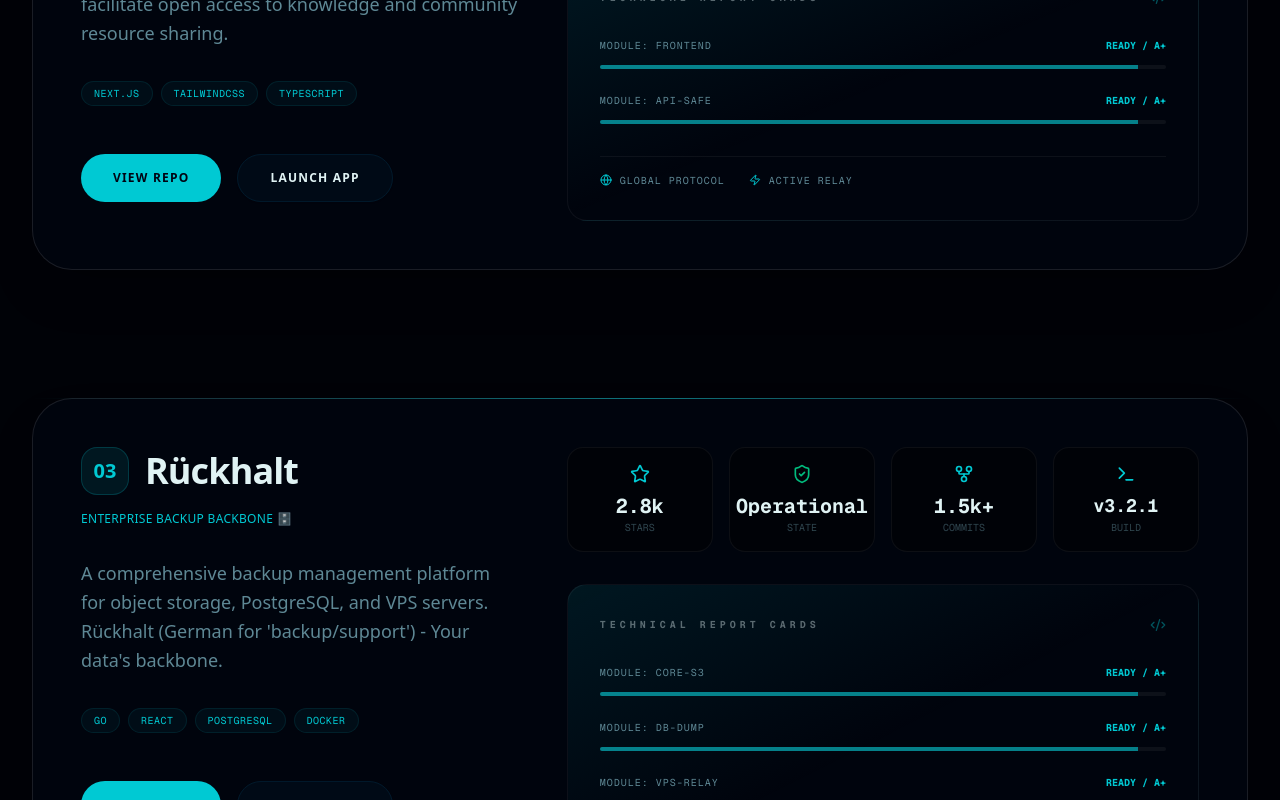
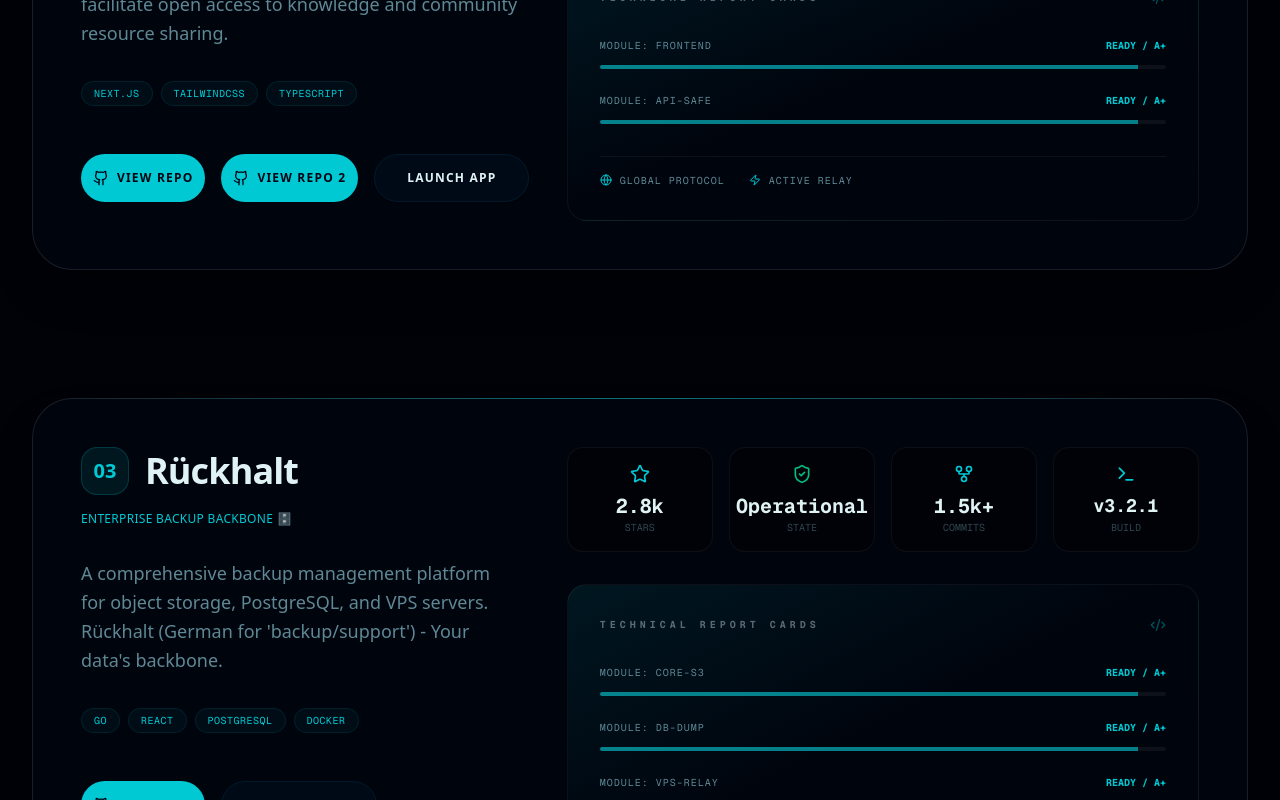
Before and after one commit to NesoHQ/nesohq, a Next.js app: page / in a window 1280 px wide. Shown: the part 2220-3020 px from the top of the page. Built offline with nearby package versions, Linux system fonts and the light colour scheme.

Commit message:
update link

```diff
--- a/app/oss-projects/page.tsx
+++ b/app/oss-projects/page.tsx
@@ -55,7 +55,8 @@
     tags: ["EdTech", "Classic UI", "Learning"],
     links: {
       repo: "https://github.com/NesoHQ/amar-pathagar-frontend",
-      live: "http://91.98.134.15:3000/",
+      repo2: "https://github.com/NesoHQ/amar-pathagar-backend",
+      live: "https://amarpathagar.nesohq.org/",
     },
     version: "v1.8.2",
     status: "Active",
@@ -269,6 +270,24 @@
                             Repo
                           </a>
                         </Button>
+                        {selectedProject.links.repo2 && (
+                          <Button
+                            size="sm"
+                            variant="outline"
+                            className="rounded-full border-primary/20 hover:bg-primary/10 font-bold uppercase tracking-widest text-[10px]"
+                            asChild
+                          >
+                            <a
+                              href={selectedProject.links.repo2}
+                              target="_blank"
+                              rel="noopener noreferrer"
+                              className="flex items-center gap-2"
+                            >
+                              <Github className="h-4 w-4" />
+                              Repo 2
+                            </a>
+                          </Button>
+                        )}
                         <Button
                           size="sm"
                           className="rounded-full bg-primary text-primary-foreground dark:text-black hover:bg-primary/90 font-bold uppercase tracking-widest text-[10px]"
--- a/components/hot-oss.tsx
+++ b/components/hot-oss.tsx
@@ -8,6 +8,7 @@
   Terminal,
   Code2,
   Globe,
+  Github,
 } from "lucide-react";
 import { Button } from "@/components/ui/button";
 import Link from "next/link";
@@ -29,7 +30,7 @@
     tags: ["Knowledge Vault", "Community Driven"],
     links: {
       repo: "https://github.com/NesoHQ/bgce-archive",
-      live: "https://archive.bgce.org",
+      live: "https://bgceac.nesohq.org/",
     },
     reportCards: ["Cortex", "Ecommerce", "Skeleton"],
   },
@@ -49,7 +50,8 @@
     tags: ["EdTech", "Classic UI"],
     links: {
       repo: "https://github.com/NesoHQ/amar-pathagar-frontend",
-      live: "http://91.98.134.15:3000/",
+      repo2: "https://github.com/NesoHQ/amar-pathagar-backend",
+      live: "https://amarpathagar.nesohq.org/",
     },
     reportCards: ["Frontend", "API-Safe"],
   },
@@ -149,10 +151,30 @@
                         asChild
                         className="h-12 px-8 rounded-full bg-primary text-primary-foreground hover:scale-105 transition-all font-bold uppercase tracking-widest text-xs shadow-[0_0_20px_rgba(var(--primary),0.3)]"
                       >
-                        <Link href={project.links.repo} target="_blank">
+                        <Link
+                          href={project.links.repo}
+                          target="_blank"
+                          className="flex items-center gap-2"
+                        >
+                          <Github className="h-4 w-4" />
                           View Repo
                         </Link>
                       </Button>
+                      {project.links.repo2 && (
+                        <Button
+                          asChild
+                          className="h-12 px-8 rounded-full bg-primary text-primary-foreground hover:scale-105 transition-all font-bold uppercase tracking-widest text-xs shadow-[0_0_20px_rgba(var(--primary),0.3)]"
+                        >
+                          <Link
+                            href={project.links.repo2}
+                            target="_blank"
+                            className="flex items-center gap-2"
+                          >
+                            <Github className="h-4 w-4" />
+                            View Repo 2
+                          </Link>
+                        </Button>
+                      )}
                       <Button
                         variant="outline"
                         asChild
--- a/components/navbar.tsx
+++ b/components/navbar.tsx
@@ -17,8 +17,12 @@
 ];
 
 const socialLinks = [
-  { name: "Discord", icon: FaDiscord, href: "https://discord.gg/nesohq" },
-  { name: "GitHub", icon: FaGithub, href: "https://github.com/nesohq" },
+  {
+    name: "Discord",
+    icon: FaDiscord,
+    href: "https://discord.com/invite/xvArbFbh34",
+  },
+  { name: "GitHub", icon: FaGithub, href: "https://github.com/NesoHQ" },
 ];
 
 export function Navbar() {
```
